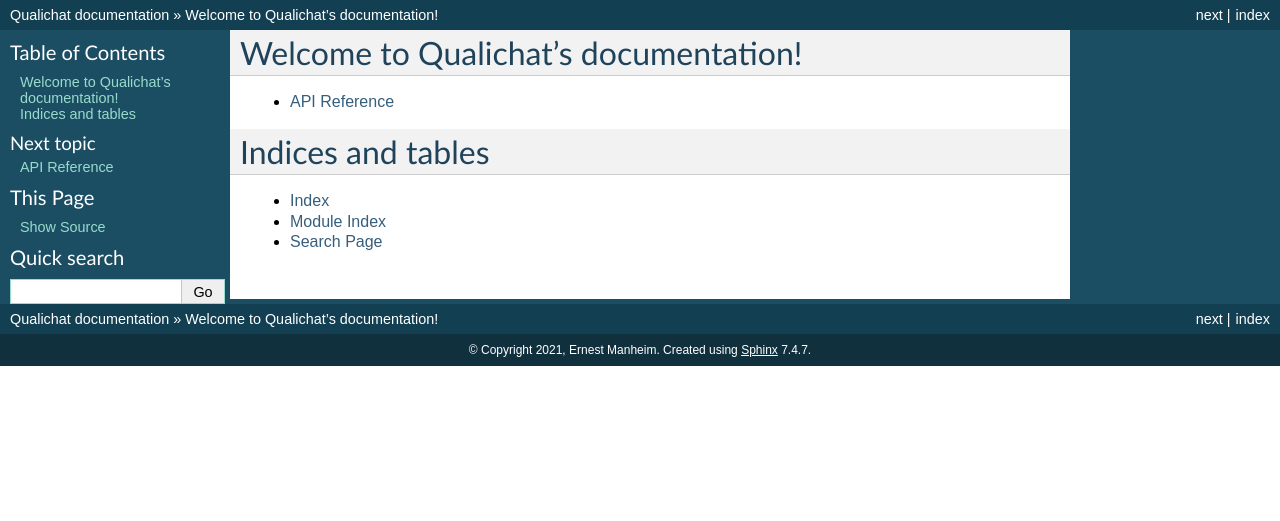
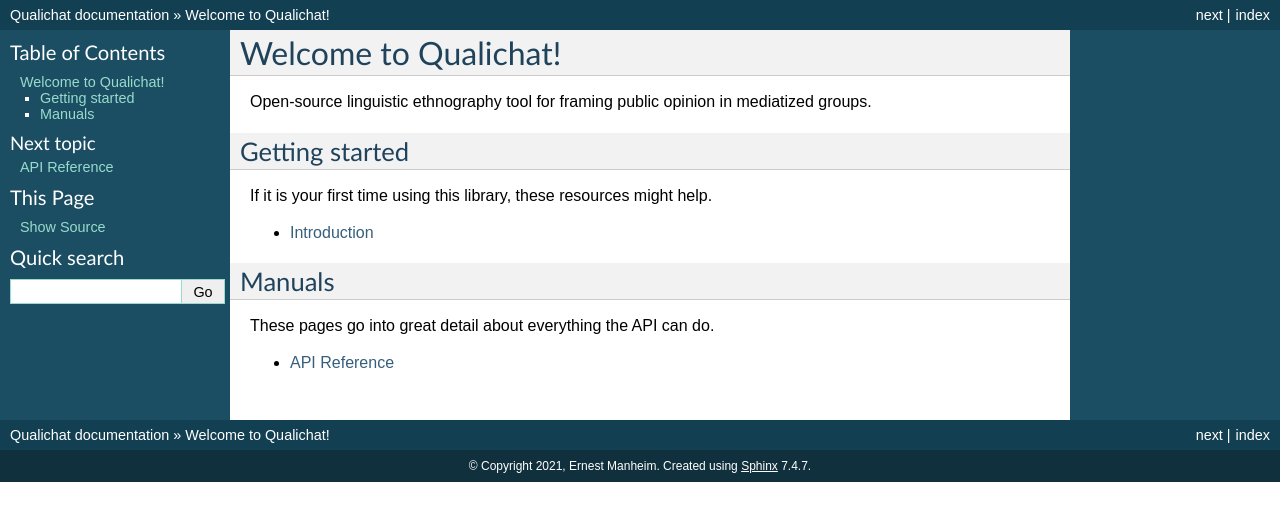
Before and after one commit to qualichat/qualichat, a Sphinx documentation site: the page built from docs/index.rst, in a window 1280 px wide. Shown: the top 521 px of the page. Built offline with Sphinx 7.4.7, drawn with Linux system fonts in a browser that asks for light colours.

Commit message:
[docs] Add introduction section

```diff
--- a/docs/index.rst
+++ b/docs/index.rst
@@ -3,19 +3,26 @@
    You can adapt this file completely to your liking, but it should at least
    contain the root `toctree` directive.
 
-Welcome to Qualichat's documentation!
-=====================================
+Welcome to Qualichat!
+=====================
+
+Open-source linguistic ethnography tool for framing public opinion in mediatized groups.
+
+
+Getting started
+---------------
+
+If it is your first time using this library, these resources might help.
+
+- :doc:`intro`
+
+
+Manuals
+-------
+
+These pages go into great detail about everything the API can do.
 
 .. toctree::
    :maxdepth: 1
 
    api
-
-
-
-Indices and tables
-==================
-
-* :ref:`genindex`
-* :ref:`modindex`
-* :ref:`search`
```
Also changed, not shown: docs/intro.rst (added, +44 -0 lines).
